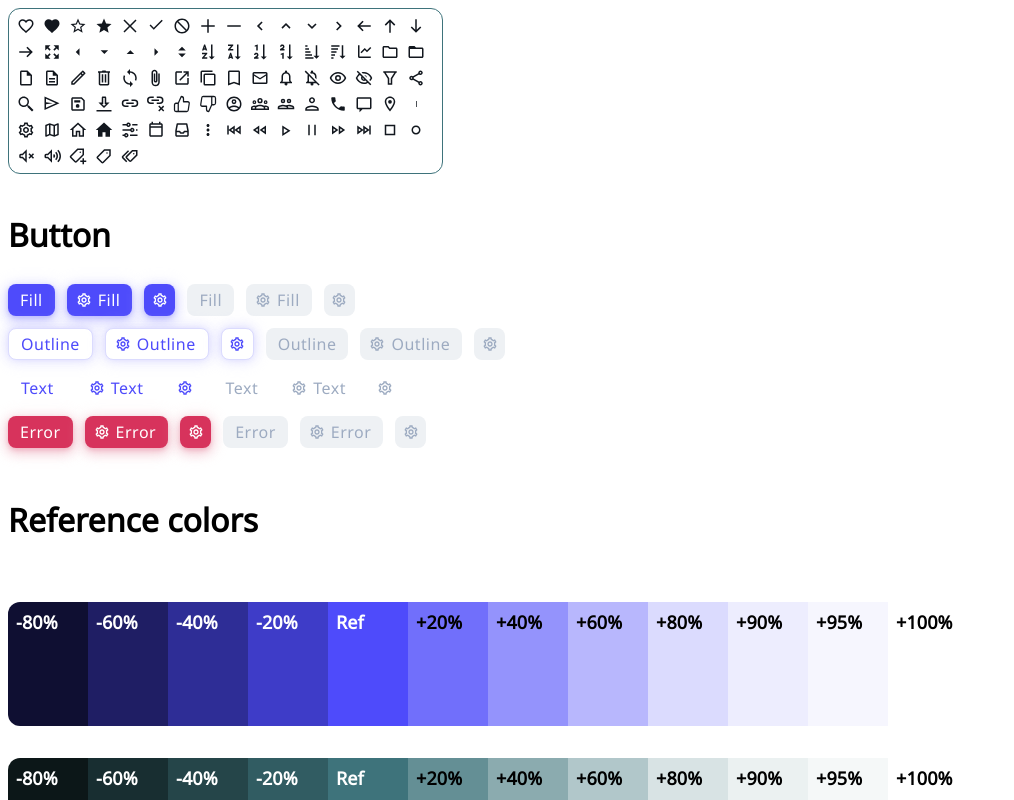
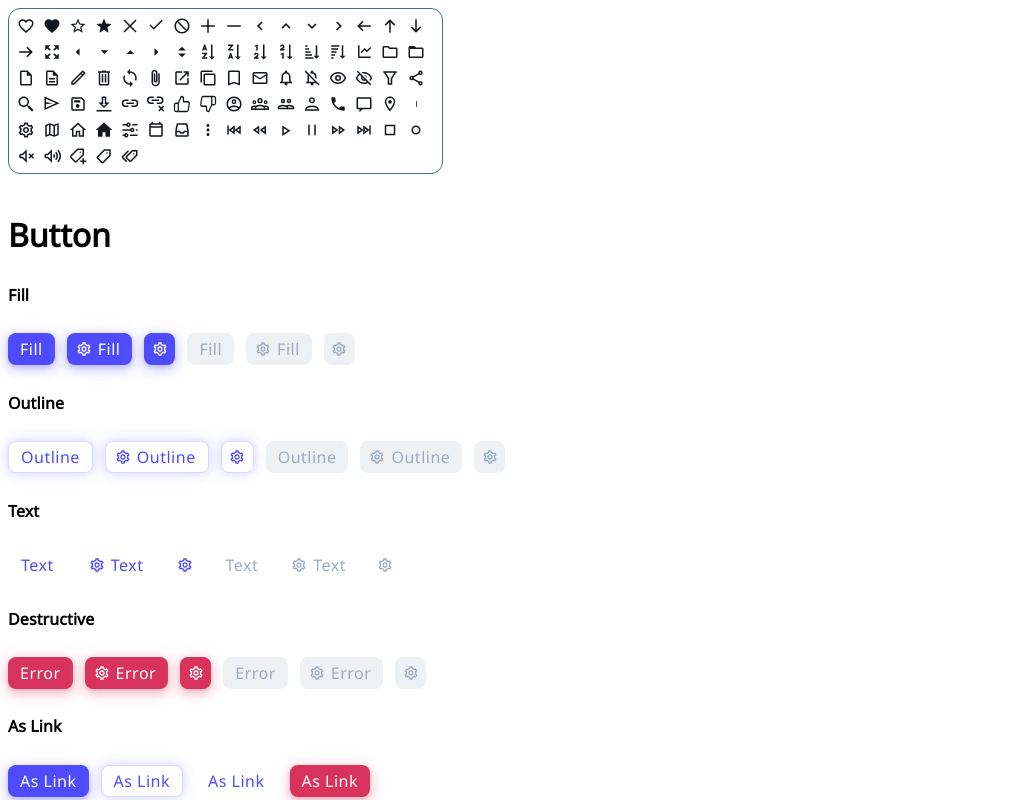
Before and after one commit to Simonlfr/Konkret-ui-react, a React (Vite) app: page / in a window 1280 px wide. Shown: the top 800 px of the page, without its empty margins (0-1014 px from the left). Built offline with nearby package versions, Linux system fonts and the light colour scheme.

Commit message:
Button as link.

```diff
--- a/src/components/button/button.tsx
+++ b/src/components/button/button.tsx
@@ -11,29 +11,41 @@ import { ButtonTypography } from "../typography/typography";
 type ButtonVariant = "fill" | "outline" | "text" | "destructive";
 
 type ButtonProps = {
+  variant: ButtonVariant;
   children?: React.ReactNode;
-  variant: ButtonVariant;
   label?: string;
   icon?: React.ReactNode;
   disabled?: boolean;
+  fullWidth?: boolean;
+  style?: React.CSSProperties;
+  className?: string;
   onClick?: () => void;
+  href?: string;
+  "aria-label"?: string;
+  "aria-labelledby"?: string;
 };
 
 export function Button(props: ButtonProps): JSX.Element {
-  const { children, label, icon, onClick } = props;
+  const { children, label, icon, href } = props;
 
-  return (
-    <StyledBaseButton onClick={onClick} {...props}>
+  const innerContent = (
+    <>
       {icon}
       {label && <ButtonTypography>{props.label}</ButtonTypography>}
       {children}
-    </StyledBaseButton>
+    </>
   );
+
+  if (href && href !== "") {
+    return <StyledLinkButton {...props}>{innerContent}</StyledLinkButton>;
+  }
+
+  return <StyledButton {...props}>{innerContent}</StyledButton>;
 }
 
 Button.text = ButtonTypography;
 
-const StyledBaseButton = styled.button<ButtonProps>`
+const BaseButtonStyle = css<ButtonProps>`
   display: flex;
   flex-direction: row;
   justify-content: center;
@@ -43,6 +55,7 @@ const StyledBaseButton = styled.button<ButtonProps>`
   border: none;
   cursor: pointer;
   gap: 0.375rem;
+  ${({ fullWidth }) => fullWidth && "width: 100%"};
   ${({ variant, disabled }) => getVariant(variant, disabled)}
   ${({ label, icon }) => {
     if (label && !icon) {
@@ -63,6 +76,16 @@ const StyledBaseButton = styled.button<ButtonProps>`
       `;
     }
   }}
+`;
+
+const StyledButton = styled.button`
+  ${BaseButtonStyle}
+`;
+
+const StyledLinkButton = styled.a`
+  ${BaseButtonStyle}
+  text-decoration: none;
+  box-sizing: border-box;
 `;
 
 const FillButton = css`
--- a/src/pages/examples/buttonExample.tsx
+++ b/src/pages/examples/buttonExample.tsx
@@ -2,11 +2,13 @@ import React from "react";
 import styled from "styled-components";
 import { Button } from "../../components/button/button";
 import { IconSettings } from "../../components/icon/icon";
+import { SubtitleSmall } from "../../components/typography/typography";
 import { defaultDesignTokens } from "../../utils/defaultDesignTokens";
 
 export function ButtonExample(): JSX.Element {
   return (
     <>
+      <SubtitleSmall>Fill</SubtitleSmall>
       <ButtonContainer>
         <Button
           onClick={() => alert("Fill button")}
@@ -64,6 +66,7 @@ export function ButtonExample(): JSX.Element {
           }
         />
       </ButtonContainer>
+      <SubtitleSmall>Outline</SubtitleSmall>
       <ButtonContainer>
         <Button
           onClick={() => alert("Outline button")}
@@ -121,6 +124,7 @@ export function ButtonExample(): JSX.Element {
           }
         />
       </ButtonContainer>
+      <SubtitleSmall>Text</SubtitleSmall>
       <ButtonContainer>
         <Button
           onClick={() => alert("Text button")}
@@ -178,6 +182,7 @@ export function ButtonExample(): JSX.Element {
           }
         />
       </ButtonContainer>
+      <SubtitleSmall>Destructive</SubtitleSmall>
       <ButtonContainer>
         <Button
           onClick={() => alert("Error button")}
@@ -235,6 +240,21 @@ export function ButtonExample(): JSX.Element {
           }
         />
       </ButtonContainer>
+      <SubtitleSmall>As Link</SubtitleSmall>
+      <ButtonContainer>
+        <Button variant="fill" href="https://konkret-ui.com/" label="As Link" />
+        <Button
+          variant="outline"
+          href="https://konkret-ui.com/"
+          label="As Link"
+        />
+        <Button variant="text" href="https://konkret-ui.com/" label="As Link" />
+        <Button
+          variant="destructive"
+          href="https://konkret-ui.com/"
+          label="As Link"
+        />
+      </ButtonContainer>
     </>
   );
 }
```
